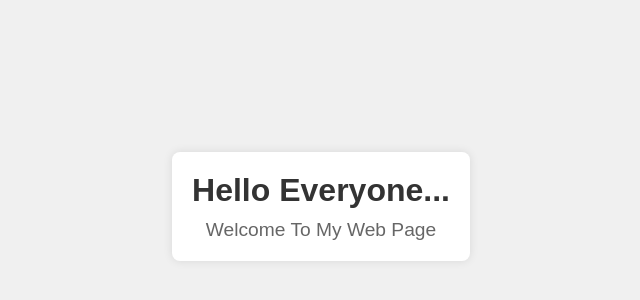
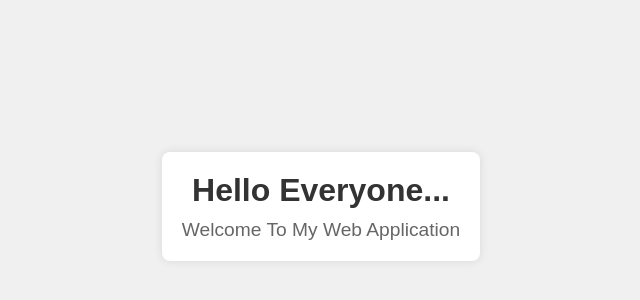
Before and after one commit to pkpatil7057/my-web-app-, a plain HTML site: page index.html in a window 1280 px wide. Shown: the part 194-494 px from the top of the page, without its empty margins (319-959 px from the left). Drawn offline with Linux system fonts and the light colour scheme.

Commit message:
Update index.html

```diff
--- a/index.html
+++ b/index.html
@@ -46,7 +46,7 @@
 <body>
     <div class="container">
         <h1>Hello Everyone...</h1>
-        <p>Welcome To My Web Page</p>
+        <p>Welcome To My Web Application</p>
     </div>
 </body>
 </html>
```
